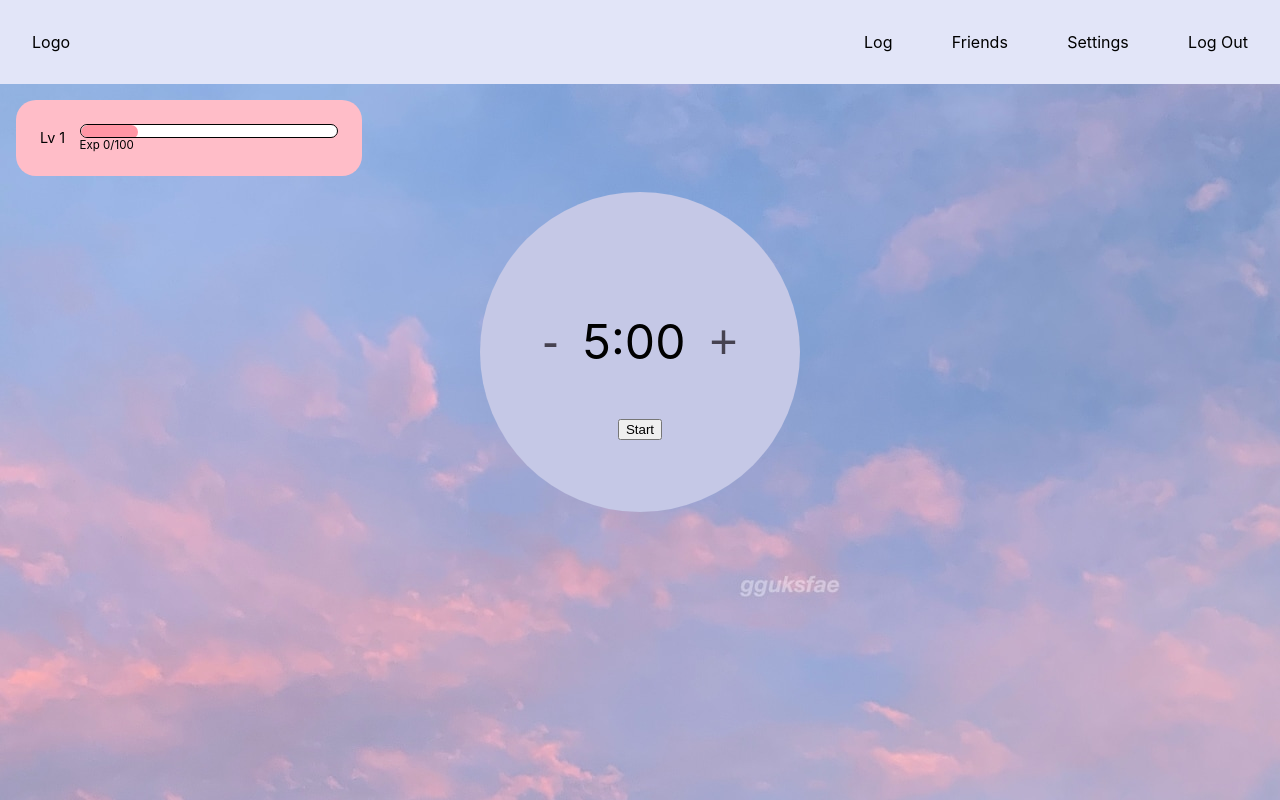
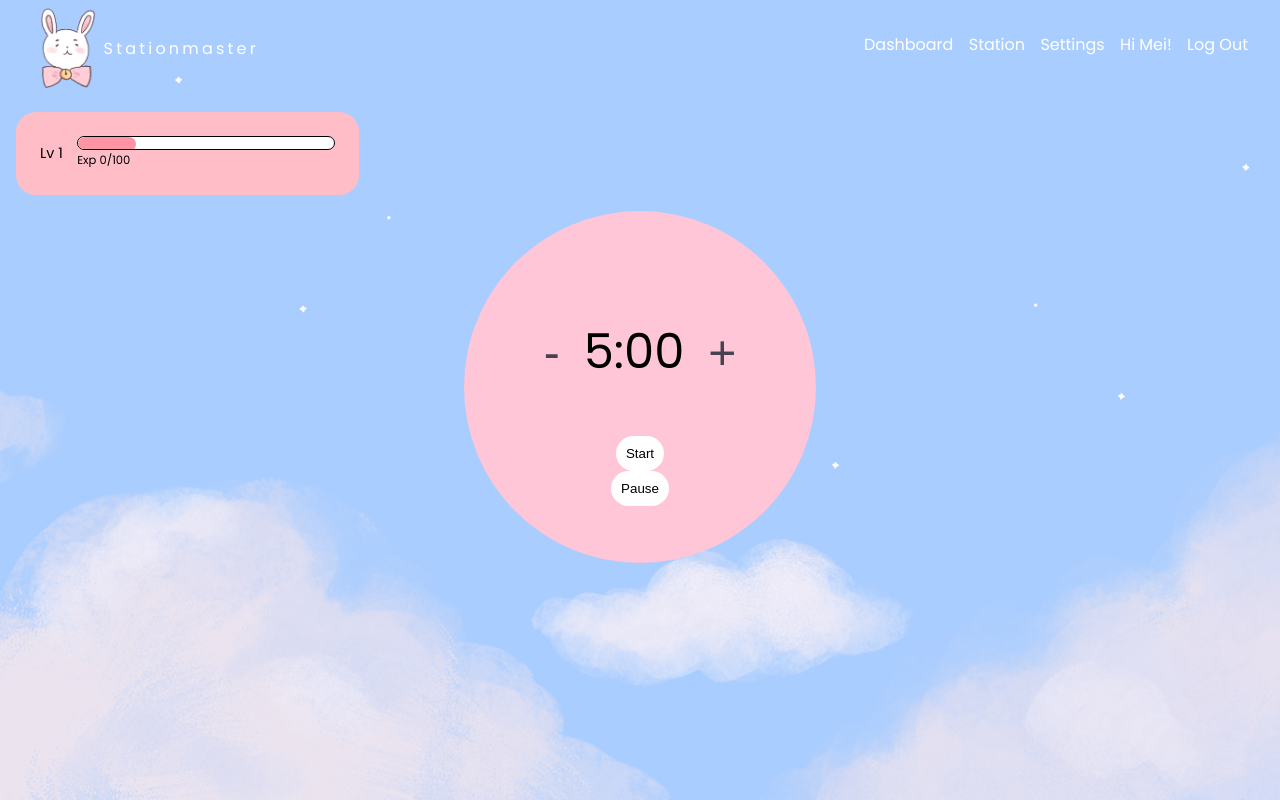
Before and after one commit to mei-lu/flowstate, a React (Create React App) app: page / in a window 1280 px wide. Built offline with nearby package versions, Linux system fonts and the light colour scheme.

Commit message:
Major theming

```diff
--- a/src/App.css
+++ b/src/App.css
@@ -1,18 +1,22 @@
+@import url('https://fonts.googleapis.com/css2?family=Poppins&display=swap');
+
 .App {
   text-align: center;
   background-image: url('./img/background.jpg');
-  background-repeat: no-repeat;
   background-size: cover;
-  height: 100vh;
+  height: 100%;
+  width: 100%;
+  position:fixed;
+  font-family: 'Poppins', sans-serif;
 }
 .pomodoro {
   display: flex;
   flex-direction: column;
   align-items: center;
   justify-content: center;
-  width: 20em;
-  height: 20em;
-  background-color: rgb(197, 200, 230);
+  width: 22em;
+  height: 22em;
+  background-color: rgb(255, 198, 215);
   border-radius: 200px;
   margin: 0 auto;
 }
@@ -34,7 +38,8 @@
 }
 
 .navigation {
-  background-color: rgb(226, 229, 248);
+  background-color: transparent;
+  color: #fff;
 }
 
 .nav-contents {
@@ -51,10 +56,19 @@
   justify-content: space-between;
 }
 
+.logo-wrapper {
+  float: left;
+  margin-right: auto;
+  display: flex;
+  align-items: center;
+  letter-spacing: 0.2em;
+}
+
 .logo {
-  float: left;
-  padding: 2em;
-  margin-right: auto;
+  margin-left: 2em;
+  padding: 0.5em;
+  width: auto;
+  height: 5em;
 }
 
 .level-wrapper {
@@ -95,8 +109,17 @@
 .level-exp {
   font-size: 0.8em;
   text-align: left;
+  padding: 0.2em 0;
 }
 
 .level-bar-exp-wrapper {
   margin-left: 1em;
 }
+
+.start-btn {
+  border: none;
+  outline: none;
+  padding: 10px;
+  border-radius: 40px;
+  background-color: #fff;
+}
--- a/src/components/Navigation.jsx
+++ b/src/components/Navigation.jsx
@@ -1,14 +1,18 @@
 import React from 'react';
-
+import Logo from '../img/Logo.png'
 class Navigation extends React.Component {
     render() {
         return <div className='navigation'>
             <div className='nav-contents'>
-                <div className='logo'>Logo</div>
+                <div className='logo-wrapper'>
+                    <img className='logo' src={Logo} alt=''/>
+                    <p>Stationmaster</p>
+                </div>
                 <div className='nav-labels'>
-                    <div>Log</div>
-                    <div>Friends</div>
+                    <div>Dashboard</div>
+                    <div>Station</div>
                     <div>Settings</div>
+                    <div>Hi Mei!</div>
                     <div>Log Out</div>
                 </div>
             </div>
--- a/src/components/Pomodoro.jsx
+++ b/src/components/Pomodoro.jsx
@@ -59,7 +59,11 @@ class Pomodoro extends React.Component {
                 <p>{Math.floor(this.state.minutesPlace)}:{this.state.secondsPlace}</p>
                 <button className='increment-btn' onClick={this.increment}>+</button>
             </div>
-            <button className='start-btn' onClick={this.countdown}>Start</button>
+            {/* Decide button rendering based on timer running */}
+                <button className='start-btn' onClick={this.countdown}>Start</button>
+
+                <button className='start-btn' onClick={this.countdown}>Pause</button>
+
         </div>
     }
 }
```
Also changed, not shown: src/img/Logo.png (added), src/img/background.jpg.
